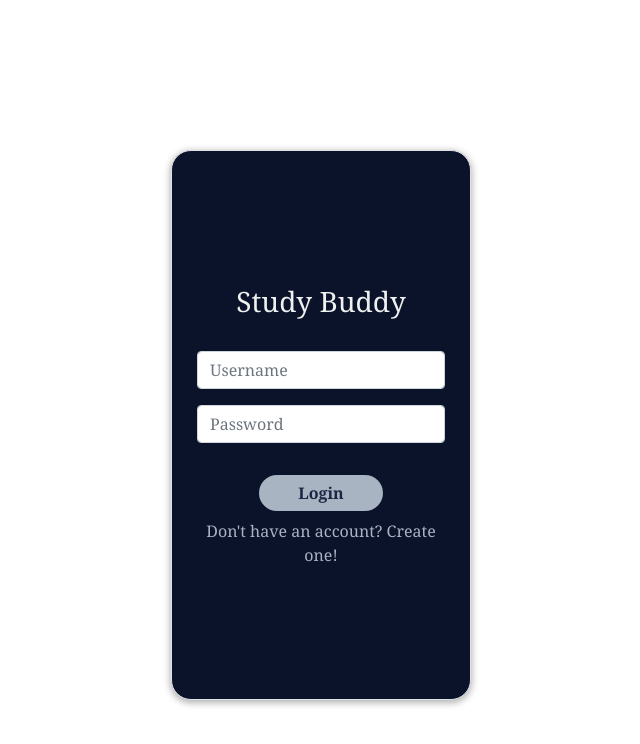
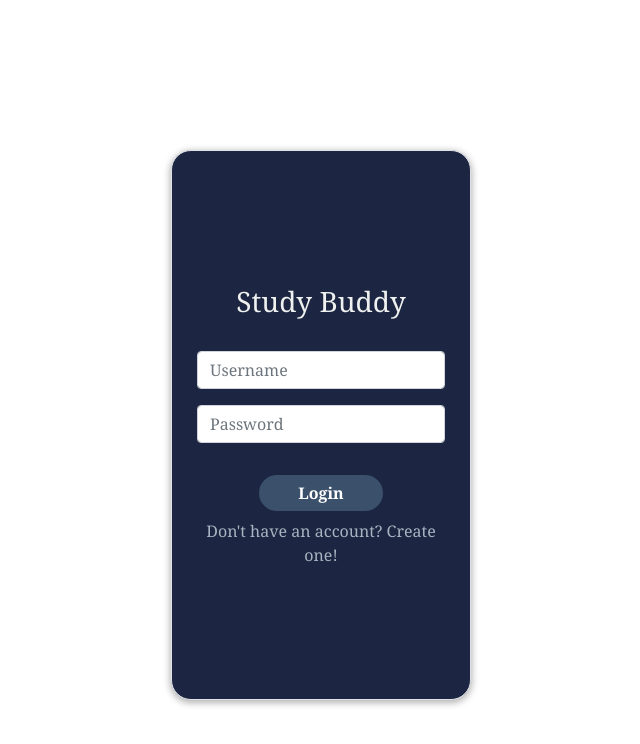
Before and after one commit to Jonathan204/StudyBuddy, a React (Create React App) app: page / in a window 1280 px wide. Shown: the top 744 px of the page, without its empty margins (319-959 px from the left). Built offline with nearby package versions, Linux system fonts and the light colour scheme.

Commit message:
Potentially buggy main page code
For me, there appears to be no styling when this is run in my local environment. Maybe it's just my local environment?

```diff
--- a/src/App.js
+++ b/src/App.js
@@ -7,6 +7,7 @@ import {
   Route,
 } from "react-router-dom";
 import Account from "./components/Account/Account";
+import MainPage from "./components/MainPage/MainPage";
 
 function App() {
   return (
@@ -22,6 +23,11 @@ function App() {
 
 
             </Route>
+            <Route path="/home">
+              <Container>
+                <MainPage />
+              </Container>
+            </Route>
           </Switch>
         </Router>
     </div>
--- /dev/null
+++ b/src/components/MainPage/MainPage.js
@@ -0,0 +1,35 @@
+import React from "react";
+import { Button, Container, Row, Col } from "react-bootstrap";
+
+
+import "./styles.css";
+
+const MainPage = () => {
+
+  const handleMetricsClicked = async (event) => {
+  };
+
+  const handleMatchesClicked = async (event) => {
+  };
+
+  return (
+    <Container className="border account-window account-height">
+      <Row className="align-text-center top-buffer">
+        <Col>
+          <h3 class="text-white">Study Buddy</h3>
+        </Col>
+      </Row>
+
+
+        <Button class="mid-buffer btn btn-secondary rounded-pill">
+          Metrics
+       </Button>
+        <Button class="btn btn-primary btn-block rounded-pill">
+           Matches
+        </Button>
+
+    </Container>
+  );
+};
+
+export default MainPage;
--- /dev/null
+++ b/src/components/MainPage/styles.css
@@ -0,0 +1,45 @@
+
+.btn-primary, btn-primary:hover, btn-primary:active, btn-primary:visited {
+    background-color: #3A506B !important;
+    color: white;
+}
+
+.btn-secondary, btn-secondary:hover, btn-secondary:active, btn-secondary:visited {
+    background-color: #EEF1EF !important;
+    color: black;
+}
+
+.top-buffer {
+    margin-top: 140px !important;
+}
+
+.mid-buffer {
+    margin-top: 70px !important;
+}
+
+
+  .account-height {
+    height: 550px;
+  }
+
+  .align-text-center {
+    text-align: center;
+  }
+
+  .button-column {
+    width: 100%;
+    margin-left: 30px;
+    margin-right: 30px;
+  }
+
+  .account-window {
+    height: 550px;
+    width: 300px;
+    display: flex;
+    flex-direction: column;
+    align-items: center;
+    border-radius: 20px;
+    box-shadow: 0 2px 7px 1px rgba(0, 0, 0, 0.3);
+    margin-top: 150px;
+    background-color: #1C2541;
+  }
```
